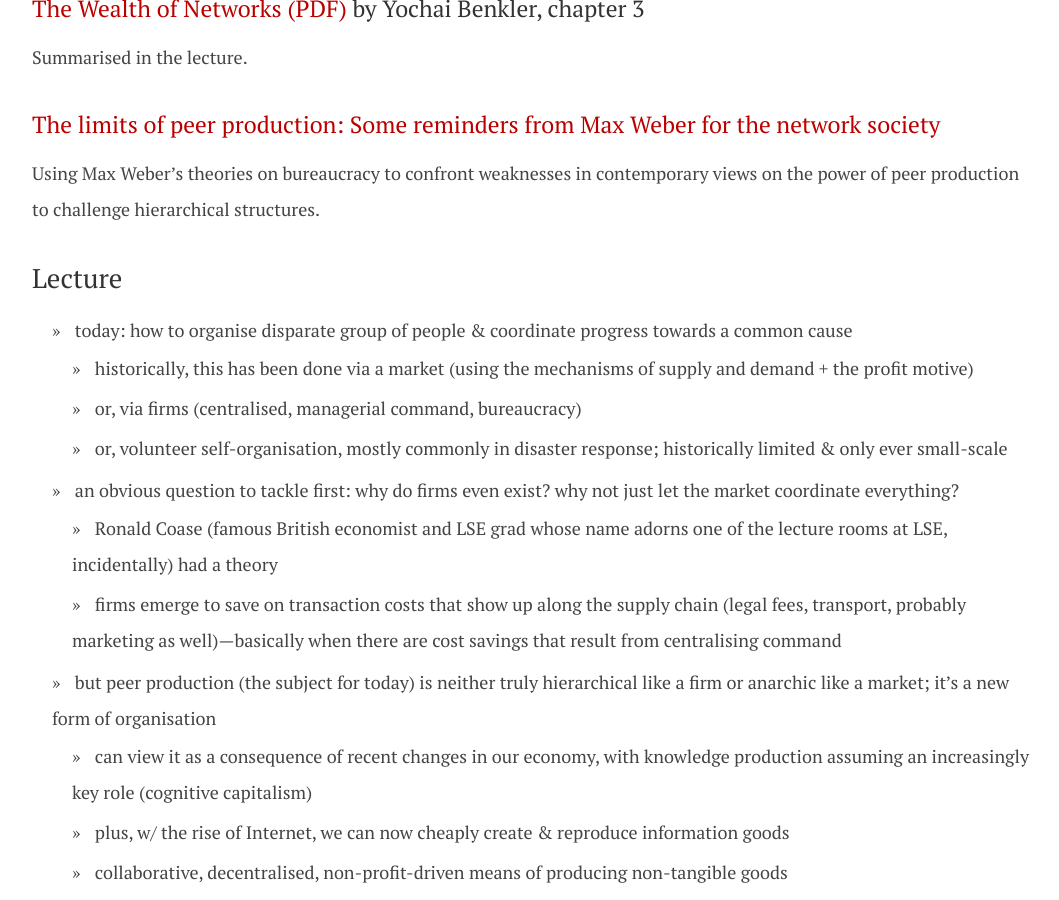
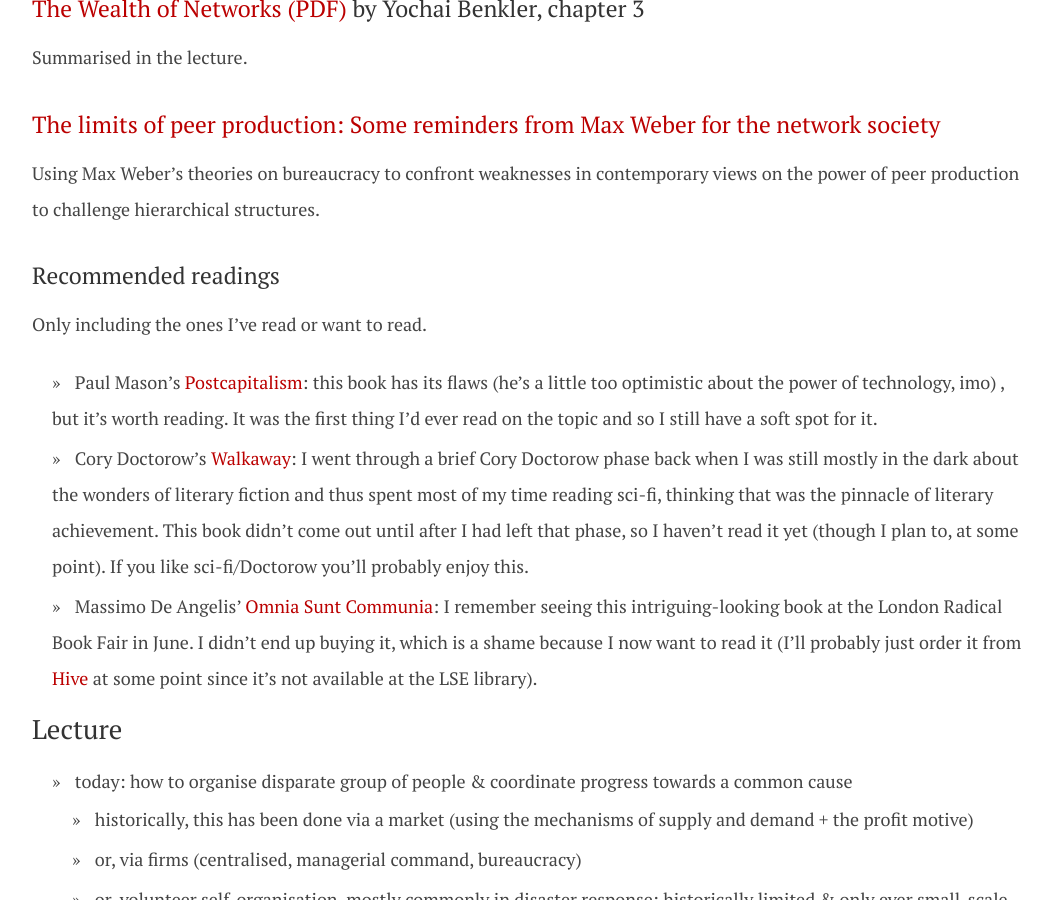
Before and after one commit to dellsystem/dellsystem.github.io, a Jekyll site: the page built from _posts/2017-10-17-4AAVC101-4.md, in a window 1280 px wide and 900 px high, scrolled down 823 px. Shown: the whole window, without its empty margins (108-1167 px from the left). Built offline with Jekyll 4.4.1, drawn with Linux system fonts in a browser that asks for light colours.

Commit message:
Add recommended readings to 4AAVC101 week 4

```diff
--- a/_posts/2017-10-17-4AAVC101-4.md
+++ b/_posts/2017-10-17-4AAVC101-4.md
@@ -15,6 +15,27 @@ Summarised in the lecture.
 #### [The limits of peer production: Some reminders from Max Weber for the network society](http://journals.sagepub.com/doi/abs/10.1177/1461444810370951)
 
 Using Max Weber's theories on bureaucracy to confront weaknesses in contemporary views on the power of peer production to challenge hierarchical structures.
+
+#### Recommended readings
+
+Only including the ones I've read or want to read.
+
+* Paul Mason's [Postcapitalism](https://www.goodreads.com/book/show/24878857-postcapitalism):
+  this book has its flaws (he's a little too optimistic about the power of
+  technology, imo) , but it's worth reading. It was the first thing I'd ever
+  read on the topic and so I still have a soft spot for it.
+* Cory Doctorow's [Walkaway](https://www.goodreads.com/book/show/30139664-walkaway): I went
+  through a brief Cory Doctorow phase back when I was still mostly in the dark
+  about the wonders of literary fiction and thus spent most of my time reading
+  sci-fi, thinking that was the pinnacle of literary achievement. This book
+  didn't come out until after I had left that phase, so I haven't read it yet
+  (though I plan to, at some point). If you like sci-fi/Doctorow you'll
+  probably enjoy this.
+* Massimo De Angelis' [Omnia Sunt Communia](https://www.goodreads.com/book/show/31573684-omnia-sunt-communia):
+  I remember seeing this intriguing-looking book at the London Radical Book
+  Fair in June. I didn't end up buying it, which is a shame because I now want
+  to read it (I'll probably just order it from [Hive](https://www.hive.co.uk)
+  at some point since it's not available at the LSE library).
 
 ### Lecture
 
```
